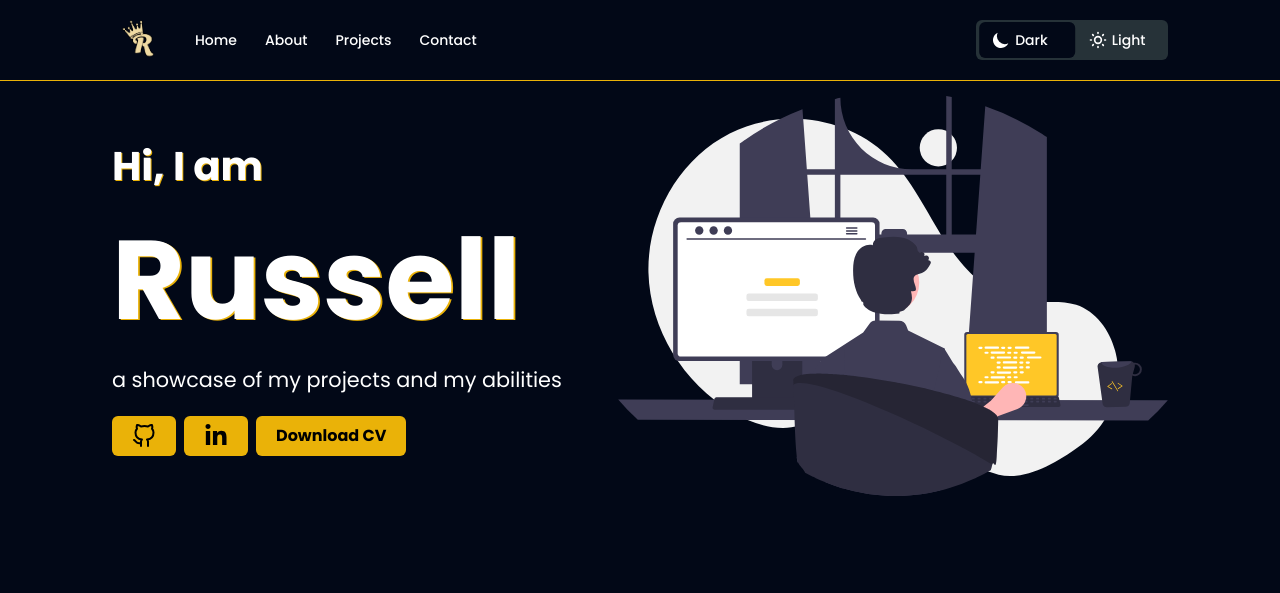
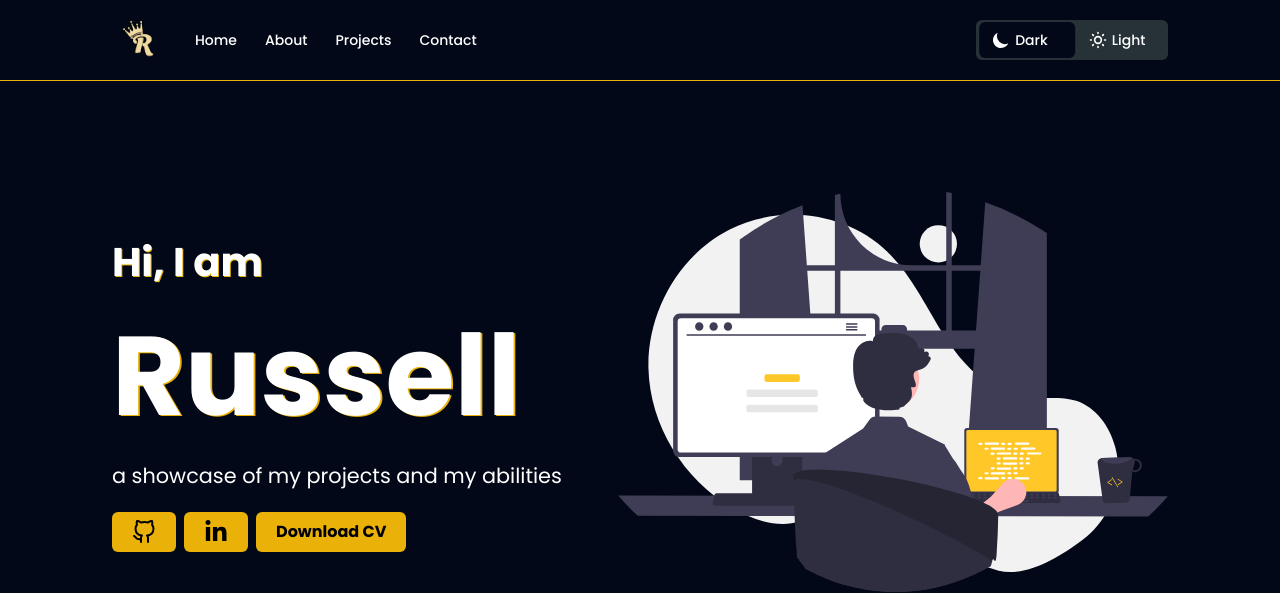
Before and after one commit to russellbanares322/personal-portfolio-v2, a React (Vite) app: page / in a window 1280 px wide. Shown: the top 593 px of the page. Built offline with nearby package versions, Linux system fonts and the light colour scheme.

Commit message:
style: add padding in banner section

```diff
--- a/src/App.jsx
+++ b/src/App.jsx
@@ -1,9 +1,16 @@
+import { useContext } from "react";
+import { ThemeContext } from "./components/context/ThemeContext";
 import Footer from "./components/footer/Footer";
 import Home from "./components/home/Home";
 
 function App() {
+  const { isDarkMode } = useContext(ThemeContext);
   return (
-    <div className="bg-blue min-h-[100vh] h-full text-white overflow-x-hidden">
+    <div
+      className={`${
+        isDarkMode ? "bg-blue text-white" : "bg-white text-blue"
+      } transition-all ease-in-out duration-300  min-h-[100vh] h-full overflow-x-hidden`}
+    >
       <Home />
       <Footer />
     </div>
--- a/src/index.css
+++ b/src/index.css
@@ -15,7 +15,7 @@
   @apply text-[2rem] font-medium uppercase relative after:absolute after:left-0 after:bottom-0 after:w-12 after:rounded-lg after:h-1 after:bg-yellow;
 }
 .page-padding {
-  @apply px-9 md:px-28 pt-24;
+  @apply px-9 md:px-28 pt-24 md:pt-48;
 }
 
 .splide__arrow.splide__arrow--prev {
```
